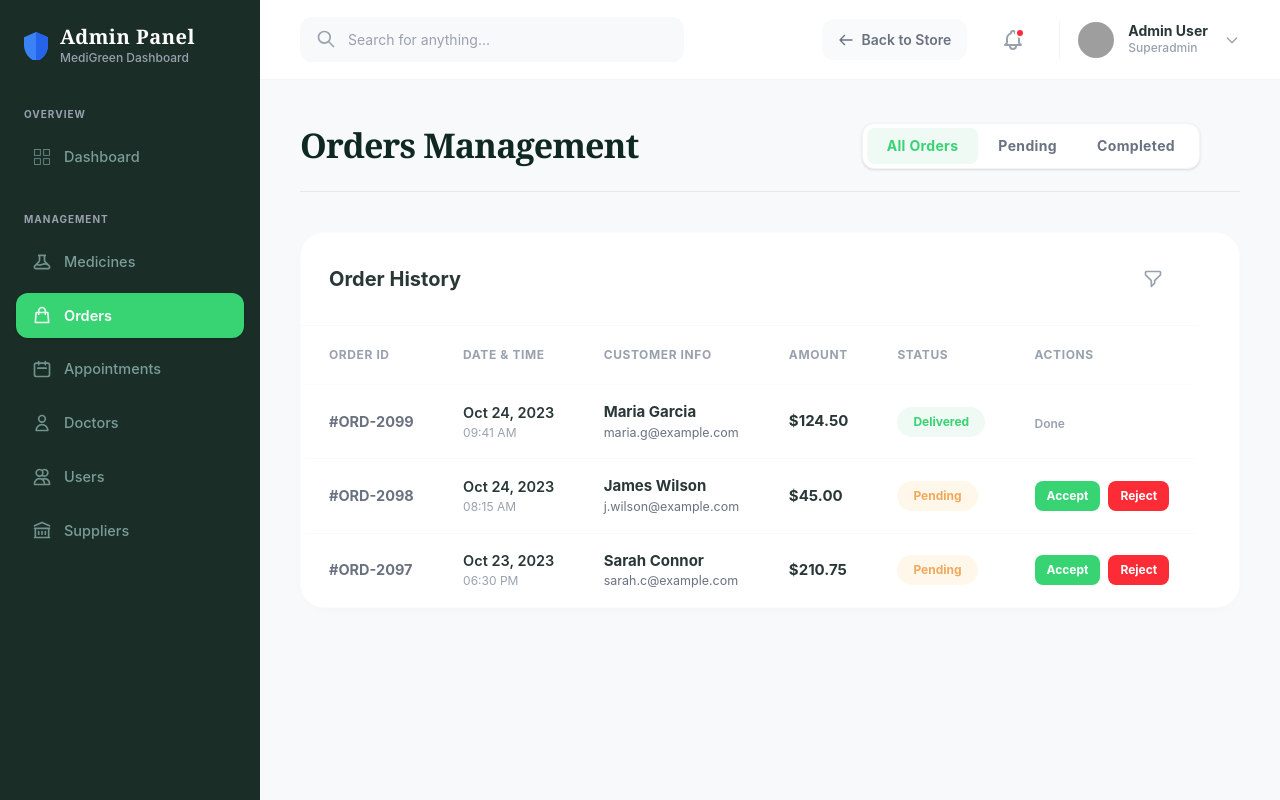
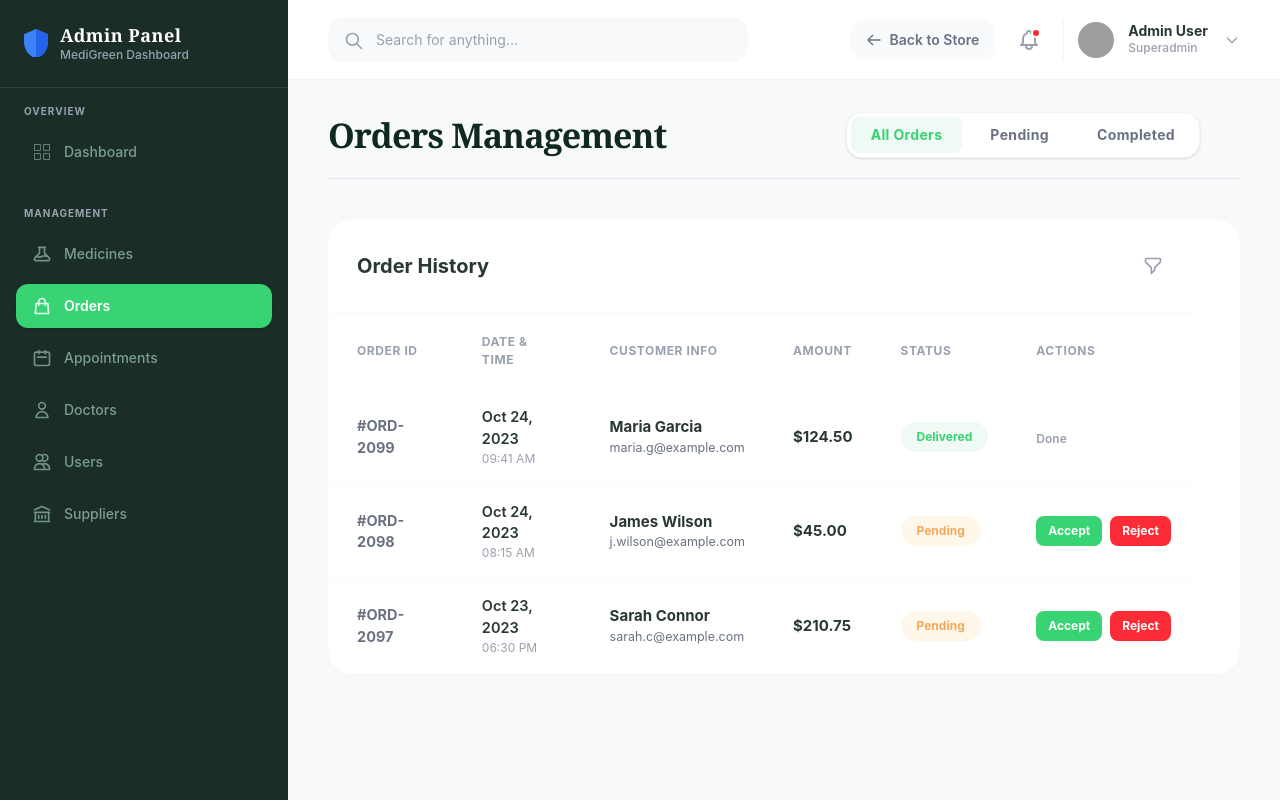
Before and after one commit to wwaseemmohammed/Smart-Pharmacy-System, a React (Vite) app in the folder project/client/Smart-pharmacy-frontend/: page /admin/orders in a window 1280 px wide. Built offline with nearby package versions, Linux system fonts and the light colour scheme; grey boxes are pictures that could not be loaded.

Commit message:
feat: add responsive layout and hamburger navbar

```diff
--- a/project/client/Smart-pharmacy-frontend/package.json
+++ b/project/client/Smart-pharmacy-frontend/package.json
@@ -12,6 +12,7 @@
   "dependencies": {
     "axios": "^1.14.0",
     "framer-motion": "^12.38.0",
+    "lucide-react": "^1.14.0",
     "react": "^19.2.4",
     "react-dom": "^19.2.4",
     "react-router-dom": "^7.14.0"
--- a/project/client/Smart-pharmacy-frontend/src/Admin/Orders.jsx
+++ b/project/client/Smart-pharmacy-frontend/src/Admin/Orders.jsx
@@ -22,10 +22,10 @@ export default function Orders() {
 
   return (
     <>
-      <div className="flex justify-between items-center mb-10 border-b border-gray-200 pb-5 pr-10">
-        <h2 className="text-[34px] font-extrabold font-serif text-[#0f2922] tracking-tight">Orders Management</h2>
+      <div className="flex flex-col gap-4 md:flex-row md:items-center md:justify-between mb-10 border-b border-gray-200 pb-5 pr-0 md:pr-10">
+        <h2 className="text-3xl md:text-[34px] font-extrabold font-serif text-[#0f2922] tracking-tight">Orders Management</h2>
 
-        <div className="flex bg-white shadow-sm rounded-xl p-1 border border-gray-100">
+        <div className="flex flex-wrap gap-2 bg-white shadow-sm rounded-2xl p-1 border border-gray-100">
           <button
             onClick={() => setFilter('All')}
             className={`px-5 py-2 text-sm font-bold rounded-lg tracking-wide transition-colors ${filter === 'All' ? 'bg-[#eefaf3] text-[#38d373]' : 'text-gray-500 hover:text-gray-700'}`}>
@@ -52,7 +52,53 @@ export default function Orders() {
           </button>
         </div>
         <div className="overflow-x-auto px-1">
-          <table className="w-full text-left border-collapse">
+          <div className="grid gap-4 sm:hidden">
+            {filteredOrders.map(order => (
+              <div key={order.id} className="rounded-3xl border border-slate-200 bg-slate-50 p-5 shadow-sm">
+                <div className="flex flex-col gap-3">
+                  <div className="flex flex-wrap justify-between gap-3">
+                    <div>
+                      <p className="text-sm font-semibold text-[#2a3835]">{order.id}</p>
+                      <p className="text-xs text-gray-500">{order.date} · {order.time}</p>
+                    </div>
+                    <span className="text-sm font-semibold text-slate-700">${order.amount.toFixed(2)}</span>
+                  </div>
+                  <div className="text-sm text-slate-600">
+                    <p className="font-semibold text-slate-800">{order.customer}</p>
+                    <p>{order.email}</p>
+                  </div>
+                  <div className="flex flex-wrap items-center justify-between gap-3">
+                    <span className={`inline-flex items-center px-3 py-1.5 rounded-full text-[12px] font-bold ${
+                      order.status === 'Delivered' || order.status === 'Accepted' ? 'bg-[#eefaf3] text-[#38d373]' :
+                      order.status === 'Rejected' ? 'bg-[#fee2e2] text-[#ef4444]' :
+                      'bg-[#fff7ea] text-[#f2a95c]'
+                    }`}>
+                      {order.status}
+                    </span>
+                    {order.status === 'Pending' ? (
+                      <div className="flex flex-wrap gap-2">
+                        <button
+                          onClick={(e) => { e.stopPropagation(); updateStatus(order.id, 'Accepted'); }}
+                          className="px-3 py-2 bg-[#38d373] hover:bg-[#2eaa5c] text-white text-[12px] font-bold rounded-2xl transition-colors"
+                        >
+                          Accept
+                        </button>
+                        <button
+                          onClick={(e) => { e.stopPropagation(); updateStatus(order.id, 'Rejected'); }}
+                          className="px-3 py-2 bg-red-500 hover:bg-red-600 text-white text-[12px] font-bold rounded-2xl transition-colors"
+                        >
+                          Reject
+                        </button>
+                      </div>
+                    ) : (
+                      <span className="text-xs font-semibold text-gray-500">Done</span>
+                    )}
+                  </div>
+                </div>
+              </div>
+            ))}
+          </div>
+          <table className="hidden sm:table w-full text-left border-collapse">
             <thead>
               <tr className="text-gray-400 text-[12px] font-semibold uppercase tracking-wider border-b border-gray-50/50">
                 <th className="px-6 py-5">Order ID</th>
--- a/project/client/Smart-pharmacy-frontend/src/App.jsx
+++ b/project/client/Smart-pharmacy-frontend/src/App.jsx
@@ -11,8 +11,7 @@ import Suppliers from './Admin/Suppliers'
 
 function App() {
   return (
-    <div className="min-h-screen bg-white">
-
+    <div className="min-h-screen bg-white overflow-x-hidden">
       <Routes>
         <Route path="/" element={<Home />} />
         <Route path="/admin" element={<AdminLayout />}>
--- a/project/client/Smart-pharmacy-frontend/src/component/AdminLayout.jsx
+++ b/project/client/Smart-pharmacy-frontend/src/component/AdminLayout.jsx
@@ -1,15 +1,17 @@
-import React from 'react';
+import React, { useState } from 'react';
 import { Outlet } from 'react-router-dom';
 import AdminSidebar from './AdminSidebar';
 import AdminTopNav from './AdminTopNav';
 
 export default function AdminLayout() {
+  const [sidebarOpen, setSidebarOpen] = useState(false);
+
   return (
-    <div className="flex bg-[#F8F9FA] h-screen font-sans overflow-hidden">
-      <AdminSidebar />
-      <div className="flex-1 flex flex-col overflow-hidden">
-        <AdminTopNav />
-        <main className="flex-1 p-10 overflow-y-auto">
+    <div className="min-h-screen bg-[#F8F9FA] font-sans overflow-hidden md:flex">
+      <AdminSidebar isOpen={sidebarOpen} onClose={() => setSidebarOpen(false)} />
+      <div className="flex-1 flex flex-col min-h-screen overflow-hidden md:pl-0">
+        <AdminTopNav onToggleSidebar={() => setSidebarOpen((open) => !open)} />
+        <main className="flex-1 px-4 pb-6 pt-6 md:px-10 md:pt-8 overflow-y-auto">
           <Outlet />
         </main>
       </div>
--- a/project/client/Smart-pharmacy-frontend/src/component/AdminSidebar.jsx
+++ b/project/client/Smart-pharmacy-frontend/src/component/AdminSidebar.jsx
@@ -1,33 +1,37 @@
 import React from 'react';
 import { NavLink } from 'react-router-dom';
+import { X } from 'lucide-react';
 
-export default function AdminSidebar() {
-  const iconClass = "w-5 h-5 opacity-90";
+export default function AdminSidebar({ isOpen, onClose }) {
+  const iconClass = 'w-5 h-5 opacity-90';
 
   const navLinkClass = ({ isActive }) =>
     `flex items-center gap-3 px-4 py-3 rounded-xl font-medium transition-colors mb-2 ${
       isActive
-        ? "bg-[#38d373] text-white shadow-sm font-semibold"
-        : "text-[#7a9d94] hover:text-white hover:bg-white/5"
+        ? 'bg-[#38d373] text-white shadow-sm font-semibold'
+        : 'text-[#7a9d94] hover:text-white hover:bg-white/5'
     }`;
 
   return (
-    <aside className="w-[260px] bg-[#1a2d27] text-white flex flex-col h-screen overflow-y-auto shrink-0">
-      <div className="p-6">
+    <>
+      <div className={`fixed inset-y-0 left-0 z-50 w-72 max-w-[85vw] transform bg-[#1a2d27] text-white flex flex-col overflow-y-auto shadow-2xl transition-transform duration-300 md:static md:translate-x-0 md:shadow-none ${isOpen ? 'translate-x-0' : '-translate-x-full'}`}>
+        <div className="p-6 border-b border-white/10 flex items-center justify-between md:justify-start gap-3">
           <div className="flex items-center gap-3">
-            {/* Shield Logo */}
             <svg width="24" height="28" viewBox="0 0 24 28" fill="none" xmlns="http://www.w3.org/2000/svg">
               <path d="M12 0L0 5.33333V13.3333C0 20.72 5.14667 27.5733 12 29.3333C18.8533 27.5733 24 20.72 24 13.3333V5.33333L12 0Z" fill="#3B82F6"/>
               <path d="M12 0V29.3333C18.8533 27.5733 24 20.72 24 13.3333V5.33333L12 0Z" fill="#2563EB"/>
             </svg>
             <div>
-              <h1 className="text-[20px] font-bold font-serif tracking-wide leading-tight">Admin Panel</h1>
-              <p className="text-[12px] text-gray-400 font-medium">MediGreen Dashboard</p>
+              <h1 className="text-lg font-bold font-serif tracking-wide leading-tight">Admin Panel</h1>
+              <p className="text-xs text-gray-400 font-medium">MediGreen Dashboard</p>
             </div>
           </div>
+          <button className="md:hidden p-2 rounded-xl text-white hover:bg-white/10 transition-colors" onClick={onClose} aria-label="Close sidebar">
+            <X className="w-5 h-5" />
+          </button>
         </div>
 
-      <nav className="mt-4 flex-1 px-4 text-[14.5px]">
+        <nav className="mt-4 flex-1 px-4 text-sm">
           <div className="mb-3 px-2 text-[10px] font-bold text-gray-400 uppercase tracking-widest">Overview</div>
           <NavLink to="/admin" end className={navLinkClass}>
               <svg className={iconClass} fill="none" stroke="currentColor" viewBox="0 0 24 24"><rect x="3" y="3" width="7" height="7"></rect><rect x="14" y="3" width="7" height="7"></rect><rect x="14" y="14" width="7" height="7"></rect><rect x="3" y="14" width="7" height="7"></rect></svg>
@@ -35,39 +39,35 @@ export default function AdminSidebar() {
           </NavLink>
 
           <div className="mb-3 px-2 text-[10px] font-bold text-gray-400 uppercase tracking-widest mt-8">Management</div>
-        <div className="space-y-1">
+          <div className="space-y-1 pb-6">
             <NavLink to="/admin/medicines" className={navLinkClass}>
-            {/* Beaker / Flask icon */}
               <svg className={iconClass} fill="none" stroke="currentColor" viewBox="0 0 24 24"><path strokeLinecap="round" strokeLinejoin="round" strokeWidth="2" d="M19.428 15.428a2 2 0 00-1.022-.547l-2.387-.477a6 6 0 00-3.86.517l-.318.158a6 6 0 01-3.86.517L6.05 15.21a2 2 0 00-1.806.547M8 4h8l-1 1v5.172a2 2 0 00.586 1.414l5 5c1.26 1.26.367 3.414-1.415 3.414H4.828c-1.782 0-2.674-2.154-1.414-3.414l5-5A2 2 0 009 10.172V5L8 4z"></path></svg>
               Medicines
             </NavLink>
             <NavLink to="/admin/orders" className={navLinkClass}>
-            {/* Shopping Bag icon */}
               <svg className={iconClass} fill="none" stroke="currentColor" viewBox="0 0 24 24"><path strokeLinecap="round" strokeLinejoin="round" strokeWidth="2" d="M16 11V7a4 4 0 00-8 0v4M5 9h14l1 12H4L5 9z"></path></svg>
               Orders
             </NavLink>
             <NavLink to="/admin/appointments" className={navLinkClass}>
-            {/* Calendar icon */}
               <svg className={iconClass} fill="none" stroke="currentColor" viewBox="0 0 24 24"><path strokeLinecap="round" strokeLinejoin="round" strokeWidth="2" d="M8 7V3m8 4V3m-9 8h10M5 21h14a2 2 0 002-2V7a2 2 0 00-2-2H5a2 2 0 00-2 2v12a2 2 0 002 2z"></path></svg>
               Appointments
             </NavLink>
             <NavLink to="/admin/doctors" className={navLinkClass}>
-            {/* User icon */}
               <svg className={iconClass} fill="none" stroke="currentColor" viewBox="0 0 24 24"><path strokeLinecap="round" strokeLinejoin="round" strokeWidth="2" d="M16 7a4 4 0 11-8 0 4 4 0 018 0zM12 14a7 7 0 00-7 7h14a7 7 0 00-7-7z"></path></svg>
               Doctors
             </NavLink>
             <NavLink to="/admin/users" className={navLinkClass}>
-            {/* Users / Group icon */}
               <svg className={iconClass} fill="none" stroke="currentColor" viewBox="0 0 24 24"><path strokeLinecap="round" strokeLinejoin="round" strokeWidth="2" d="M12 4.354a4 4 0 110 5.292M15 21H3v-1a6 6 0 0112 0v1zm0 0h6v-1a6 6 0 00-9-5.197M13 7a4 4 0 11-8 0 4 4 0 018 0z"></path></svg>
               Users
             </NavLink>
             <NavLink to="/admin/suppliers" className={navLinkClass}>
-            {/* Truck / Supplier icon */}
               <svg className={iconClass} fill="none" stroke="currentColor" viewBox="0 0 24 24"><path strokeLinecap="round" strokeLinejoin="round" strokeWidth="2" d="M8 14v3m4-3v3m4-3v3M3 21h18M3 10h18M3 7l9-4 9 4M4 10h16v11H4V10z"></path></svg>
               Suppliers
             </NavLink>
           </div>
         </nav>
-    </aside>
+      </div>
+      {isOpen && <button className="fixed inset-0 z-40 bg-slate-950/40 backdrop-blur-sm md:hidden" onClick={onClose} aria-label="Close overlay" />}
+    </>
   );
 }
--- a/project/client/Smart-pharmacy-frontend/src/component/AdminTopNav.jsx
+++ b/project/client/Smart-pharmacy-frontend/src/component/AdminTopNav.jsx
@@ -1,38 +1,43 @@
 import React from 'react';
 import { Link } from 'react-router-dom';
+import { Menu } from 'lucide-react';
 
-export default function AdminTopNav() {
+export default function AdminTopNav({ onToggleSidebar }) {
   return (
-    <header className="bg-white border-b border-gray-100 h-20 px-10 flex items-center justify-between shrink-0">
+    <header className="bg-white border-b border-gray-100 h-20 px-4 sm:px-6 md:px-10 flex items-center justify-between shrink-0">
+      <button
+        type="button"
+        onClick={onToggleSidebar}
+        className="md:hidden p-3 rounded-2xl text-gray-600 hover:text-[#2a3835] hover:bg-slate-50 transition-colors"
+        aria-label="Open sidebar menu"
+      >
+        <Menu className="w-6 h-6" />
+      </button>
 
-      {/* Search Bar Placeholder */}
-      <div className="relative w-96 hidden md:block">
+      <div className="relative flex-1 max-w-full md:max-w-[420px] mr-4">
         <input
           type="text"
           placeholder="Search for anything..."
-          className="w-full bg-[#F8F9FA] border-none text-[14px] rounded-xl pl-12 pr-4 py-3 focus:ring-2 focus:ring-[#38d373]/20 focus:outline-none text-[#2a3835] placeholder-gray-400"
+          className="w-full bg-[#F8F9FA] border-none text-[14px] rounded-2xl pl-12 pr-4 py-3 focus:ring-2 focus:ring-[#38d373]/20 focus:outline-none text-[#2a3835] placeholder-gray-400"
         />
-        <svg className="w-5 h-5 text-gray-400 absolute left-4 top-3" fill="none" stroke="currentColor" viewBox="0 0 24 24"><path strokeLinecap="round" strokeLinejoin="round" strokeWidth="2" d="M21 21l-6-6m2-5a7 7 0 11-14 0 7 7 0 0114 0z"></path></svg>
+        <svg className="w-5 h-5 text-gray-400 absolute left-4 top-3.5" fill="none" stroke="currentColor" viewBox="0 0 24 24"><path strokeLinecap="round" strokeLinejoin="round" strokeWidth="2" d="M21 21l-6-6m2-5a7 7 0 11-14 0 7 7 0 0114 0z"></path></svg>
       </div>
 
-      <div className="flex items-center gap-6 ml-auto">
-        {/* Back to Site Node */}
+      <div className="flex items-center gap-3 ml-auto">
         <Link
           to="/"
-          className="flex items-center gap-2 text-[14px] font-semibold text-gray-500 hover:text-[#38d373] transition-colors bg-gray-50 hover:bg-[#eefaf3] px-4 py-2.5 rounded-xl"
+          className="hidden sm:flex items-center gap-2 text-[14px] font-semibold text-gray-500 hover:text-[#38d373] transition-colors bg-gray-50 hover:bg-[#eefaf3] px-4 py-2.5 rounded-2xl"
         >
           <svg className="w-4 h-4" fill="none" stroke="currentColor" viewBox="0 0 24 24"><path strokeLinecap="round" strokeLinejoin="round" strokeWidth="2" d="M10 19l-7-7m0 0l7-7m-7 7h18"></path></svg>
           Back to Store
         </Link>
 
-        {/* Notifications */}
         <button className="relative p-2.5 text-gray-400 hover:text-[#2a3835] transition-colors rounded-full hover:bg-gray-50">
           <svg className="w-6 h-6" fill="none" stroke="currentColor" viewBox="0 0 24 24"><path strokeLinecap="round" strokeLinejoin="round" strokeWidth="2" d="M15 17h5l-1.405-1.405A2.032 2.032 0 0118 14.158V11a6.002 6.002 0 00-4-5.659V5a2 2 0 10-4 0v.341C7.67 6.165 6 8.388 6 11v3.159c0 .538-.214 1.055-.595 1.436L4 17h5m6 0v1a3 3 0 11-6 0v-1m6 0H9"></path></svg>
           <span className="absolute top-2.5 right-2.5 w-2.5 h-2.5 bg-red-500 border-2 border-white rounded-full"></span>
         </button>
 
-        {/* User Profile */}
-        <div className="flex items-center gap-3 pl-4 border-l border-gray-100 cursor-pointer group">
+        <div className="flex items-center gap-3 pl-3 border-l border-gray-100 cursor-pointer group">
           <img src="https://i.pravatar.cc/150?img=68" alt="Admin" className="w-10 h-10 rounded-full object-cover border-2 border-transparent group-hover:border-[#38d373] transition-colors" />
           <div className="hidden sm:block">
             <p className="text-[14px] font-bold text-[#2a3835] leading-tight">Admin User</p>
--- a/project/client/Smart-pharmacy-frontend/src/component/Footer.jsx
+++ b/project/client/Smart-pharmacy-frontend/src/component/Footer.jsx
@@ -58,10 +58,7 @@ export default function Footer() {
             <h4 className="text-white text-sm font-semibold mb-4">Quick Links</h4>
             {quickLinks.map(l => (
               <Link key={l.label} to={l.to}
-                className="block text-sm mb-2.5 transition-colors"
-                style={{ color: 'rgba(255,255,255,0.45)' }}
-                onMouseEnter={e => e.target.style.color = '#1D9E75'}
-                onMouseLeave={e => e.target.style.color = 'rgba(255,255,255,0.45)'}
+                className="block text-sm mb-2.5 text-white/70 hover:text-emerald-300 transition-colors"
               >
                 {l.label}
               </Link>
--- a/project/client/Smart-pharmacy-frontend/src/index.css
+++ b/project/client/Smart-pharmacy-frontend/src/index.css
@@ -1 +1,23 @@
 @import "tailwindcss";
+
+:root {
+  color-scheme: light;
+  font-family: Inter, ui-sans-serif, system-ui, -apple-system, BlinkMacSystemFont, 'Segoe UI', sans-serif;
+}
+
+html {
+  scroll-behavior: smooth;
+  min-height: 100%;
+}
+
+body {
+  @apply min-h-screen overflow-x-hidden bg-white text-slate-900 antialiased;
+}
+
+* {
+  box-sizing: border-box;
+}
+
+::selection {
+  @apply bg-emerald-300/40 text-slate-900;
+}
```
Also changed, not shown: project/client/Smart-pharmacy-frontend/src/Admin/DashboardOverview.jsx (+6 -6 lines), project/client/Smart-pharmacy-frontend/src/Admin/Medicines.jsx (+34 -8 lines), project/client/Smart-pharmacy-frontend/src/component/Navbar.jsx (+34 -24 lines), 1 other file (tests, documents, lock files or other folders). Lines whose indentation alone changed are shown as unchanged.
